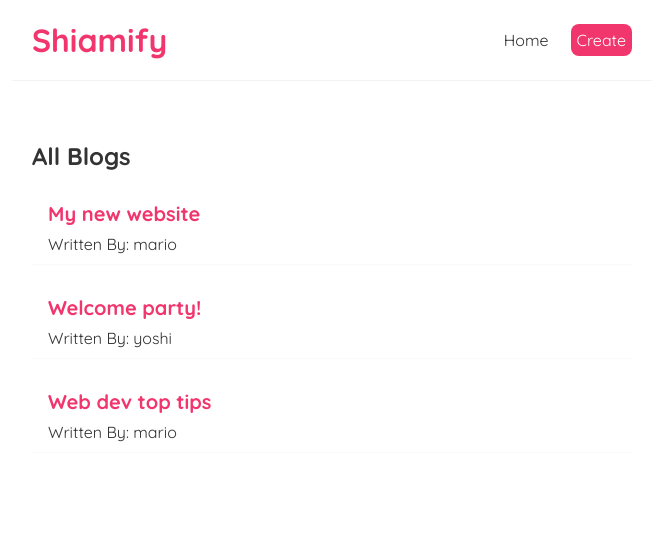
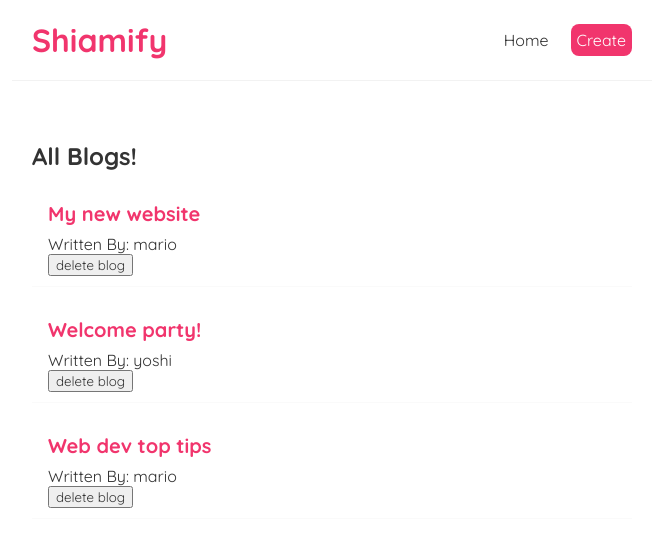
Before and after one commit to shiamabdullah/simp_blog_react, a React (Create React App) app: page / in a window 1280 px wide. Shown: the top 546 px of the page, without its empty margins (308-971 px from the left). Built offline with nearby package versions, Linux system fonts and the light colour scheme.

Commit message:
deleting with props

```diff
--- a/src/BlogList.js
+++ b/src/BlogList.js
@@ -1,15 +1,12 @@
-import React from "react";
-
-const BlogList = (props) => {
-  const blogs = props.blogs;
-  console.log(props, blogs);
+const BlogList = ({ blogs, title, handleDelete }) => {
   return (
     <div className="blog-list">
-      <h2>{props.title}</h2>
+      <h2>{title}</h2>
       {blogs.map((blog) => (
         <div className="blog-preview" key={blog.id}>
           <h2>{blog.title}</h2>
           <p>Written By: {blog.author}</p>
+          <button onClick={() => handleDelete(blog.id)}> delete blog</button>
         </div>
       ))}
     </div>
--- a/src/Home.js
+++ b/src/Home.js
@@ -13,10 +13,16 @@
       id: 3,
     },
   ]);
+  // this new blog will return a new filtered array based on the array. It won't delete any data
+
+  const handleDelete = (id) => {
+    const newBlogs = blogs.filter((blog) => blog.id !== id);
+    setBlogs(newBlogs);
+  };
 
   return (
     <div className="home">
-      <BlogList blogs={blogs} title="All Blogs" />
+      <BlogList blogs={blogs} title="All Blogs!" handleDelete={handleDelete} />
     </div>
   );
 };
```
